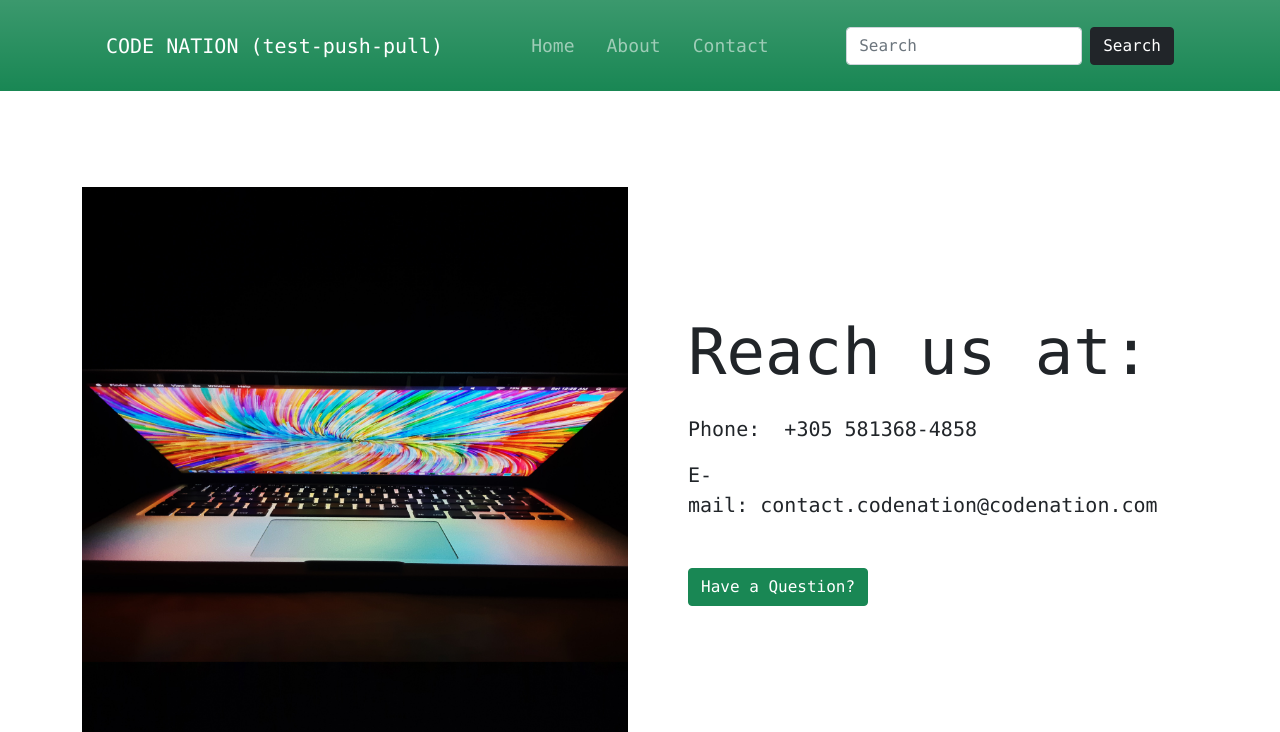
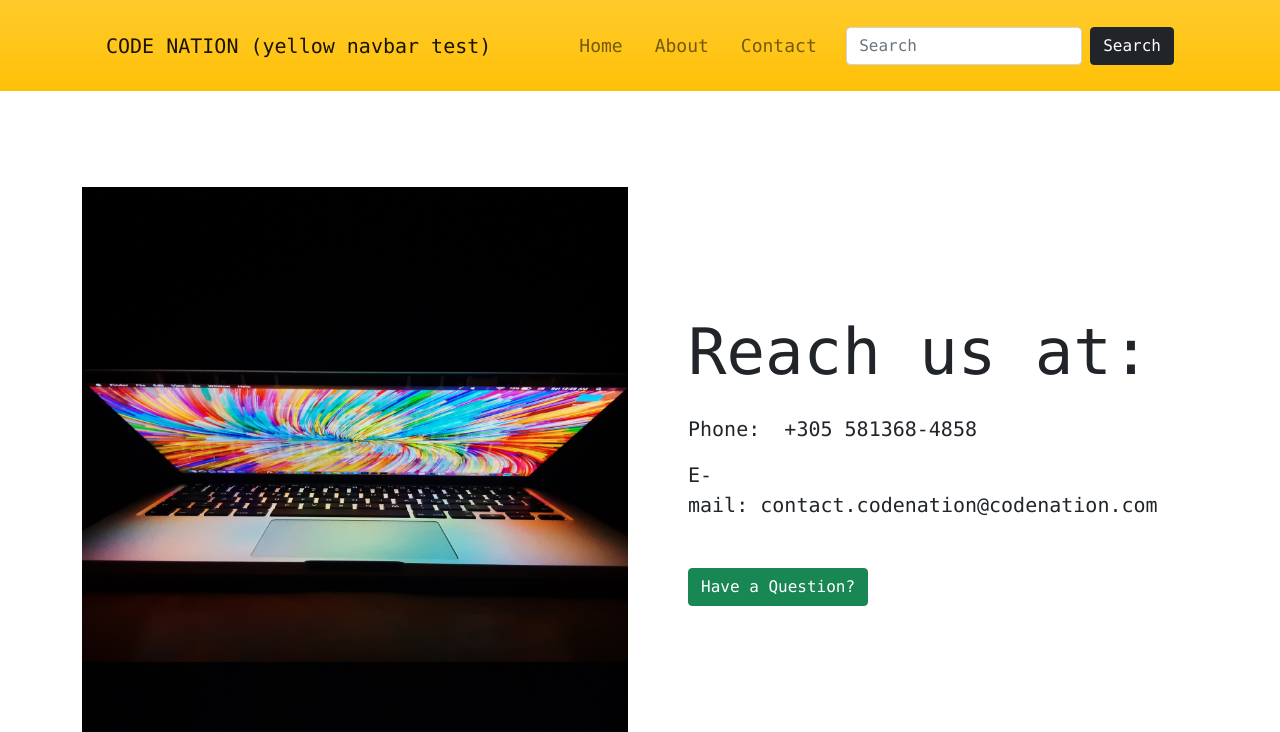
Before and after one commit to kev-web/django-pet-store, a Django app: page /contact/ in a window 1280 px wide. Shown: the top 732 px of the page. Run offline with Django 4.2, Linux system fonts and the light colour scheme.

Commit message:
navbar changed to yellow

```diff
--- a/simbapp/templates/simbapp/base.html
+++ b/simbapp/templates/simbapp/base.html
@@ -13,11 +13,11 @@
 </head>
 <body>
 
-  <div class="container-fluid bg-success bg-gradient text-light mb-5">
+  <div class="container-fluid bg-warning bg-gradient text-dark mb-5">
     <div class="container">
-      <nav class="navbar navbar-expand-lg p-0 navbar-dark bg-success bg-gradient">
+      <nav class="navbar navbar-expand-lg p-0 navbar-light bg-warning bg-gradient">
         <div class="container-fluid p-4">
-          <a class="navbar-brand" href="{% url 'home-page' %}">CODE NATION (test-push-pull)</a>
+          <a class="navbar-brand" href="{% url 'home-page' %}">CODE NATION (yellow navbar test)</a>
           <button class="navbar-toggler" type="button" data-bs-toggle="collapse" data-bs-target="#navbarSupportedContent">
             <span class="navbar-toggler-icon"></span>
           </button>
```
